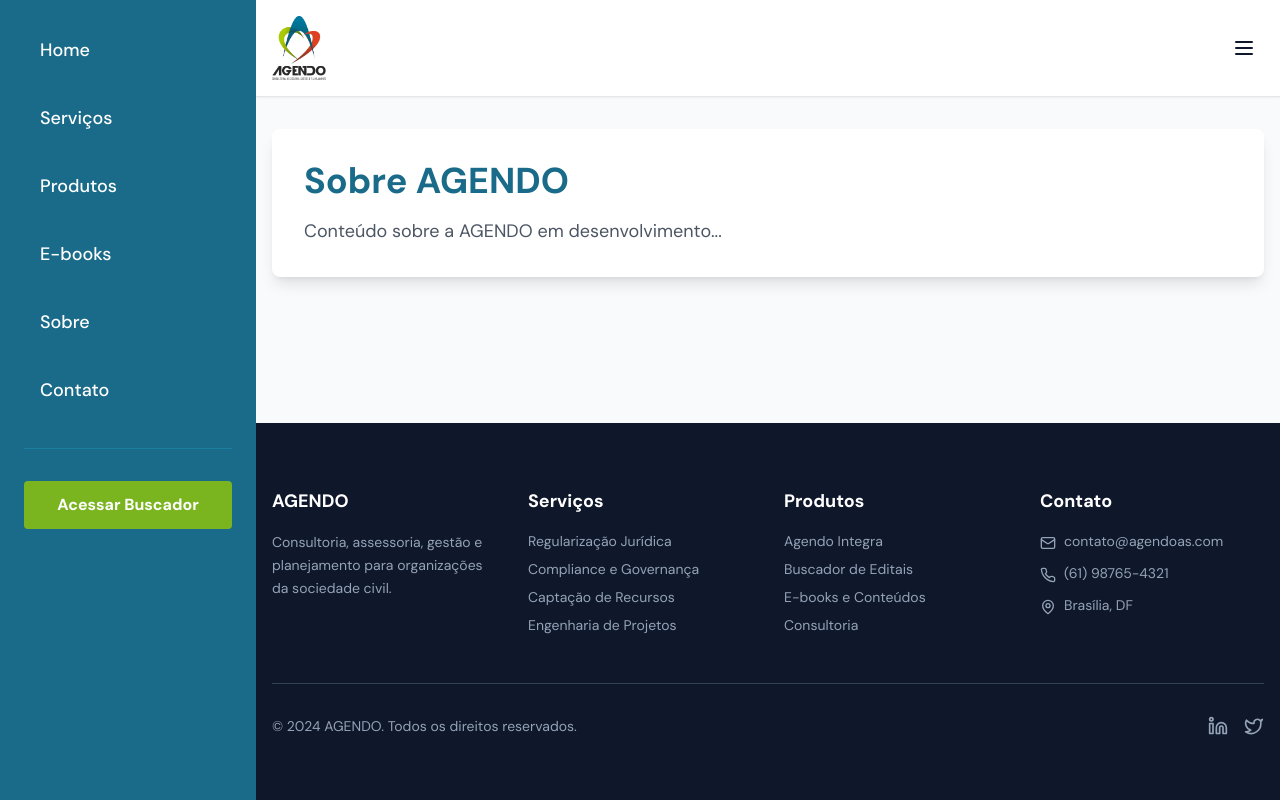
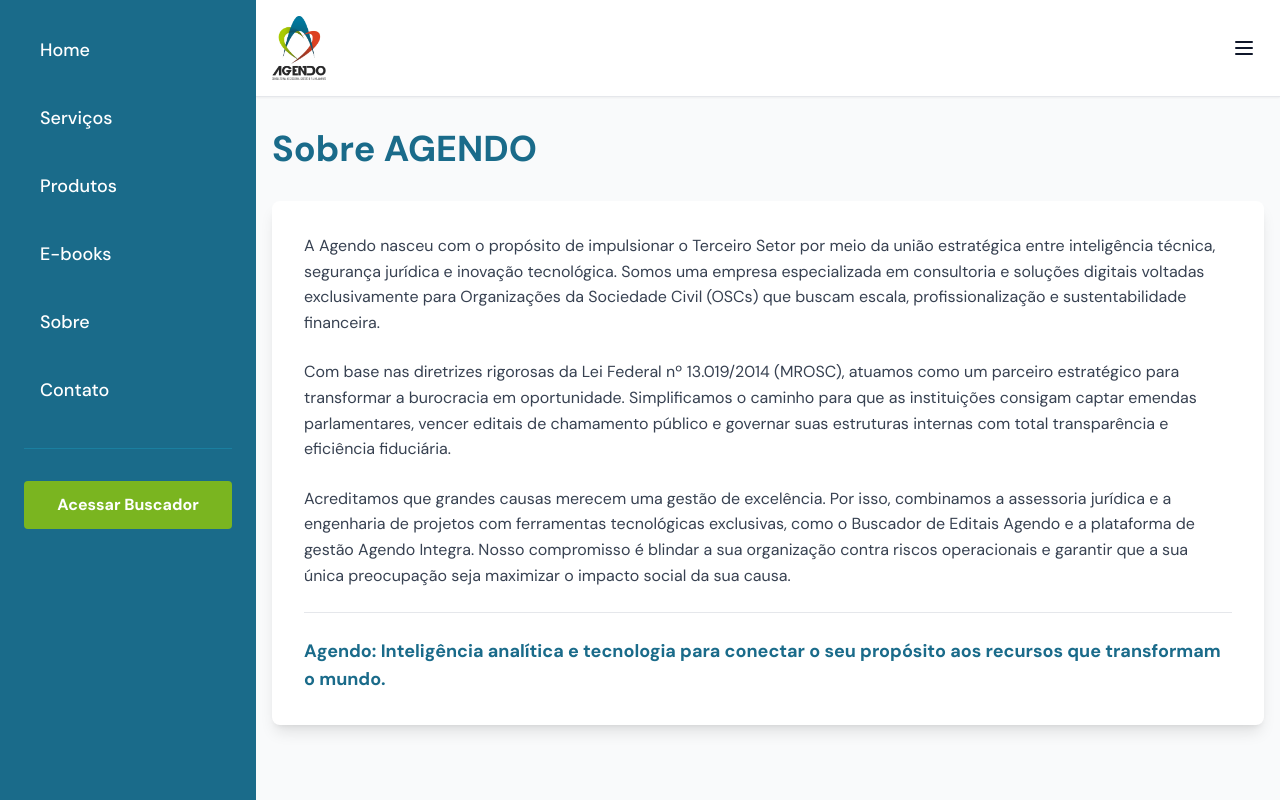
Before and after one commit to AgendoAS/agendo-website, a React (Vite) app in the folder agendo-website/: page /sobre in a window 1280 px wide. Shown: the top 800 px of the page. Built offline with nearby package versions, Linux system fonts and the light colour scheme.

Commit message:
Update Sobre.jsx

```diff
--- a/agendo-website/src/pages/Sobre.jsx
+++ b/agendo-website/src/pages/Sobre.jsx
@@ -1,8 +1,25 @@
 export default function Sobre() {
   return (
-    <div className="bg-white rounded-lg shadow-lg p-8">
-      <h1 className="text-4xl font-bold text-blue-800 mb-4">Sobre AGENDO</h1>
-      <p className="text-gray-600 text-lg">Conteúdo sobre a AGENDO em desenvolvimento...</p>
+    <div>
+      <h1 className="text-4xl font-bold text-blue-800 mb-8">Sobre AGENDO</h1>
+
+      <div className="bg-white rounded-lg shadow-lg p-8 space-y-6 text-gray-700 leading-relaxed">
+        <p>
+          A Agendo nasceu com o propósito de impulsionar o Terceiro Setor por meio da união estratégica entre inteligência técnica, segurança jurídica e inovação tecnológica. Somos uma empresa especializada em consultoria e soluções digitais voltadas exclusivamente para Organizações da Sociedade Civil (OSCs) que buscam escala, profissionalização e sustentabilidade financeira.
+        </p>
+
+        <p>
+          Com base nas diretrizes rigorosas da Lei Federal nº 13.019/2014 (MROSC), atuamos como um parceiro estratégico para transformar a burocracia em oportunidade. Simplificamos o caminho para que as instituições consigam captar emendas parlamentares, vencer editais de chamamento público e governar suas estruturas internas com total transparência e eficiência fiduciária.
+        </p>
+
+        <p>
+          Acreditamos que grandes causas merecem uma gestão de excelência. Por isso, combinamos a assessoria jurídica e a engenharia de projetos com ferramentas tecnológicas exclusivas, como o Buscador de Editais Agendo e a plataforma de gestão Agendo Integra. Nosso compromisso é blindar a sua organização contra riscos operacionais e garantir que a sua única preocupação seja maximizar o impacto social da sua causa.
+        </p>
+
+        <p className="text-lg font-semibold text-blue-800 border-t border-gray-200 pt-6">
+          Agendo: Inteligência analítica e tecnologia para conectar o seu propósito aos recursos que transformam o mundo.
+        </p>
+      </div>
     </div>
   );
 }
```
